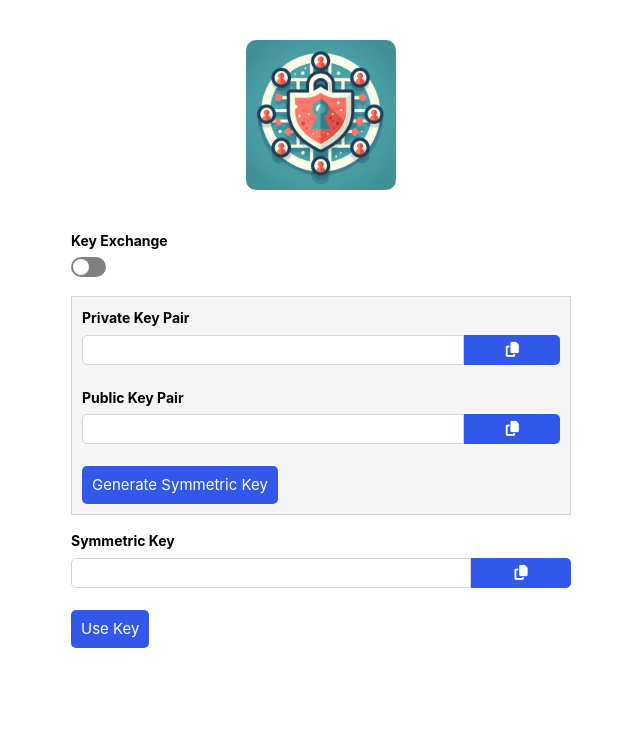
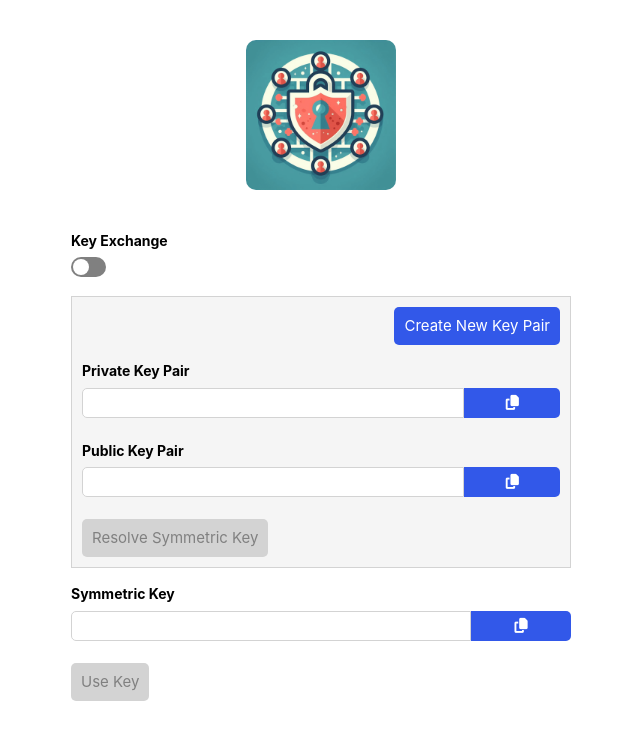
Before and after one commit to Juicetan/encryptor, a Vue app: page /#/dashboard in a window 1280 px wide. Shown: the top 740 px of the page, without its empty margins (319-959 px from the left). Built offline with nearby package versions, Linux system fonts and the light colour scheme.

Commit message:
adjust styling;

```diff
--- a/src/views/DashboardView.vue
+++ b/src/views/DashboardView.vue
@@ -55,6 +55,9 @@ export default {
         <ToggleSwitch/>
       </div>
       <div class="key-exchange">
+        <div class="newkeypair">
+          <div class="use-btn newkeypair">Create New Key Pair</div>
+        </div>
         <div class="private form-group">
           <div class="form-label">Private Key Pair</div>
           <CopyInput/>
@@ -62,13 +65,13 @@ export default {
         <div class="public form-group">
           <div class="form-label">Public Key Pair</div>
           <CopyInput/>
-          <div class="use-btn">Generate Symmetric Key</div>
+          <div class="use-btn disabled">Resolve Symmetric Key</div>
         </div>
       </div>
       <div class="key form-group">
         <div class="form-label">Symmetric Key</div>
         <CopyInput/>
-        <div class="use-btn">Use Key</div>
+        <div class="use-btn disabled">Use Key</div>
       </div>
     </div>
   </div>
@@ -211,6 +214,17 @@ export default {
         padding: 7px 10px;
         border-radius: 5px;
         margin-top: 15px;
+        &.disabled{
+          color: gray;
+          background-color: lightgray;
+        }
+      }
+      .newkeypair{
+        text-align: right;
+        .use-btn{
+          margin-bottom: 15px;
+          margin-top: 0;
+        }
       }
     }
   }
```
